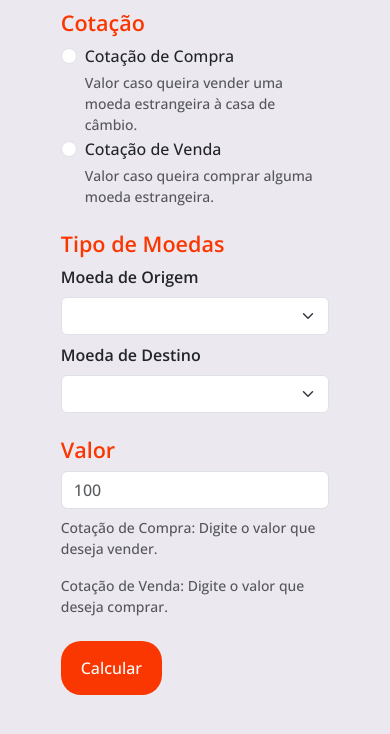
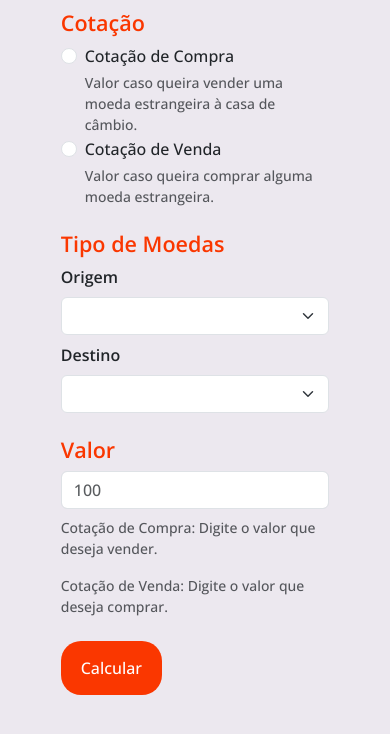
Before and after one commit to laraberns/CasaDeCambio-LaraBernsPereira, a plain HTML site: page index.html in a window 390 px wide. Shown: the part 70-804 px from the top of the page. Drawn offline with nearby package versions, Linux system fonts and the light colour scheme; no server answers.

Commit message:
changing ui - mobile

```diff
--- a/index.html
+++ b/index.html
@@ -53,14 +53,14 @@
 
             <div class="mb-2">
                 <h4 class="form-label fw-semibold color-orange">Tipo de Moedas</h4>
-                <label class="form-label fw-semibold">Moeda de Origem</label>
+                <label class="form-label fw-semibold">Origem</label>
                 <select class="form-select coinsListChange" aria-label="Default select example" required>
 
                 </select>
             </div>
 
             <div class="mb-4">
-                <label class="form-label fw-semibold">Moeda de Destino</label>
+                <label class="form-label fw-semibold">Destino</label>
                 <select class="form-select coinsListRecieve" aria-label="Default select example" required>
                 </select>
             </div>
```
